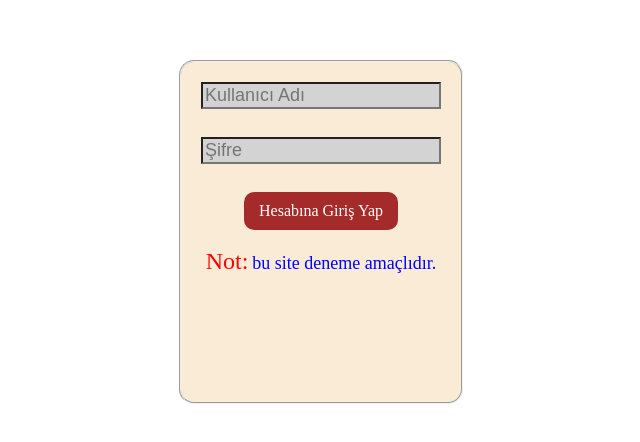
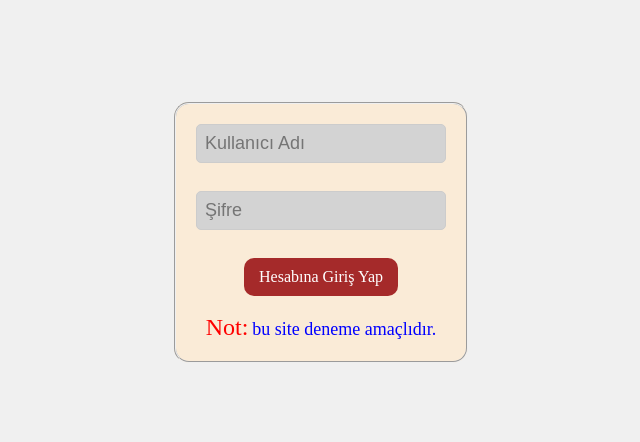
Before and after one commit to Game840/deneme, a plain HTML site: page index.html in a window 1280 px wide. Shown: the part 168-610 px from the top of the page, without its empty margins (319-959 px from the left). Drawn offline with Linux system fonts and the light colour scheme.

Commit message:
Update giriş.css

```diff
--- a/giriş.css
+++ b/giriş.css
@@ -1,24 +1,50 @@
-.Giriş{
+body {
+    min-height: 100vh;
+    margin: 0;
+    display: flex;
+    justify-content: center;
+    align-items: center;
+
+    background-color: #f0f0f0;
+}
+fieldset {
+    padding: 20px;
+
+    width: 90%;
+    max-width: 250px;
+
+    margin: 0;
+
+    border-radius: 15px;
+    background: antiquewhite;
+    text-align: center;
+
+}
+input {
+    background-color: lightgray;
+    font-size: large;
+    margin-bottom: 10px;
+    width: 100%;
+    padding: 8px;
+    box-sizing: border-box;
+    border: 1px solid #ccc;
+    border-radius: 5px;
+}
+.Giriş {
     display: inline-block;
     padding: 10px 15px;
     color:white;
     border-radius: 10px;
     text-decoration:none;
     background: brown;
+    transition: background 0.2s ease;
 }
-input{
-    background-color: lightgray;
-    font-size: large;
-    margin-bottom: 10px;
+
+.Giriş:hover {
+    background: #584141;
 }
-fieldset {
-    width: 200px;
-    height: 300px;
-    padding: 20px;
-    border-radius: 15px;
-    background: antiquewhite;
-    text-align: center;
-}
+
+/* NOT YAZILARI STİLLERİ */
 .label1{
     font-size: x-large;
     color: red;
@@ -27,10 +53,3 @@ fieldset {
     font-size: large;
     color:blue
 }
-body {
-    min-height: 100vh;
-    margin: 0;
-    display: flex;
-    justify-content: center;
-    align-items: center;
-}
```
